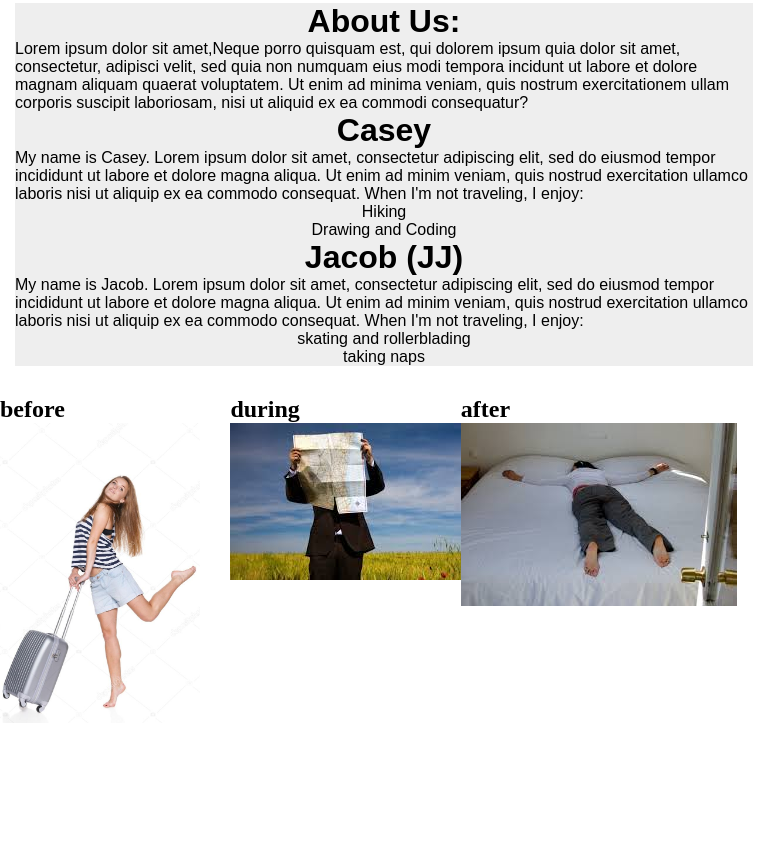
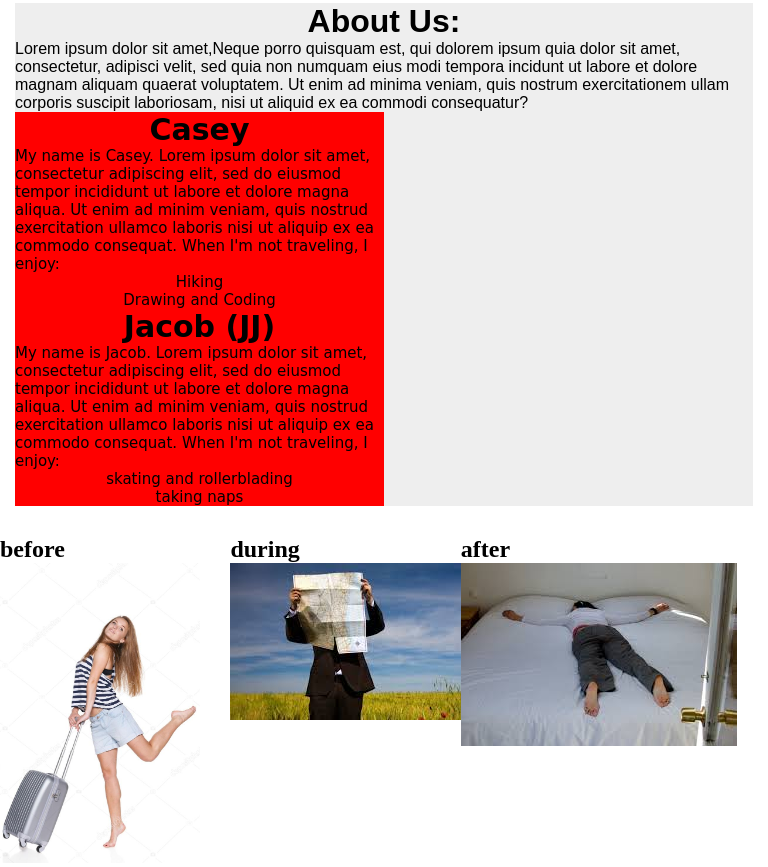
Before and after one commit to CaseyAntoine/roadtrip_blog, a plain HTML site: page index.html in a window 768 px wide. Shown: the part 869-1736 px from the top of the page. Before the commit the page ends 1596 px from the top, so only its background shows below. Drawn offline with Linux system fonts and the light colour scheme.

Commit message:
add more resize styling.

```diff
--- a/css/styles.css
+++ b/css/styles.css
@@ -84,6 +84,11 @@ div.bio ul{
   }
 }
 
-@media screen and (min-width: 700px) and (max-width: 1000px){
-
+@media screen and (max-width: 1000px) and (min-width: 700px){
+.bio {
+  background-color: red;
+  font-size: 15px;
+  font-family: cursive;
+  width: 50%;
 }
+}
```
